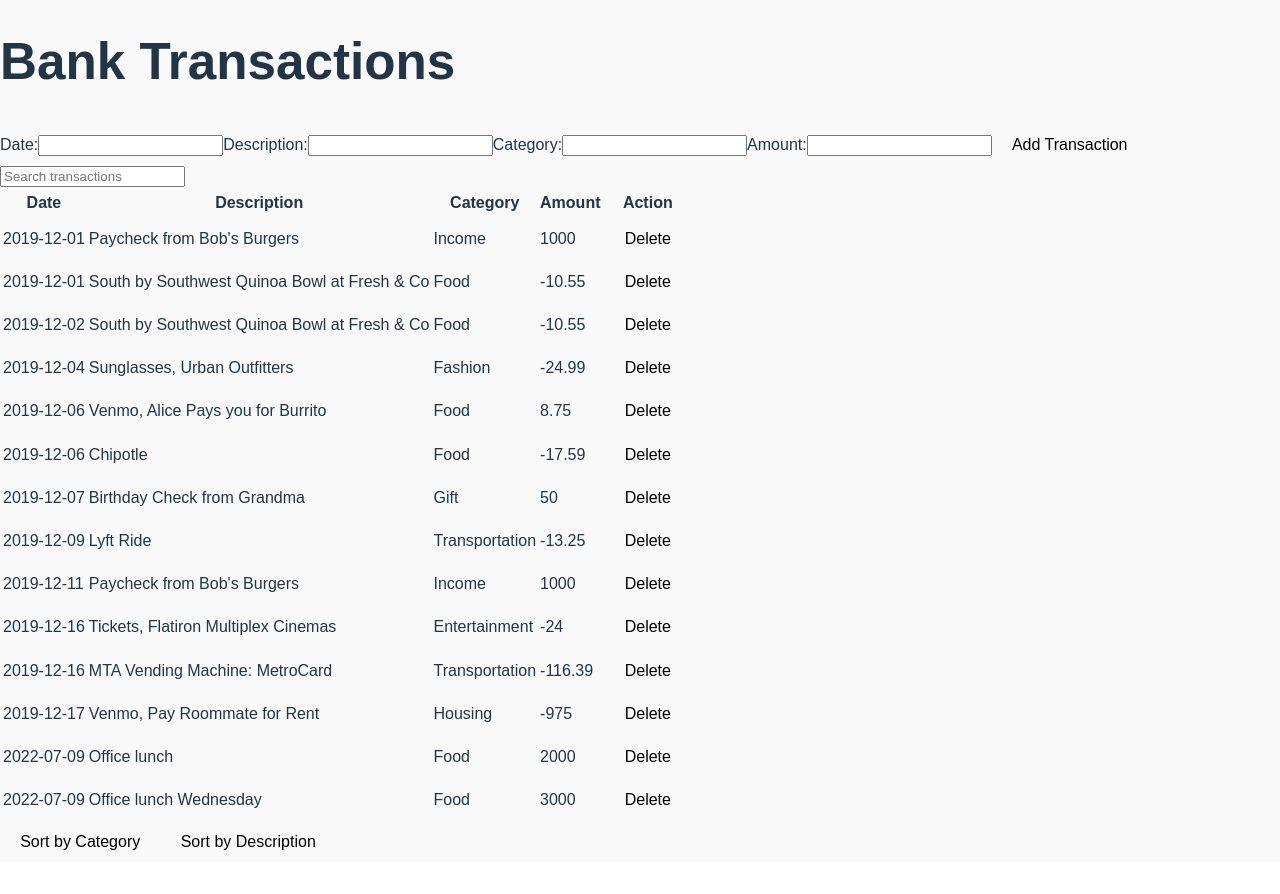
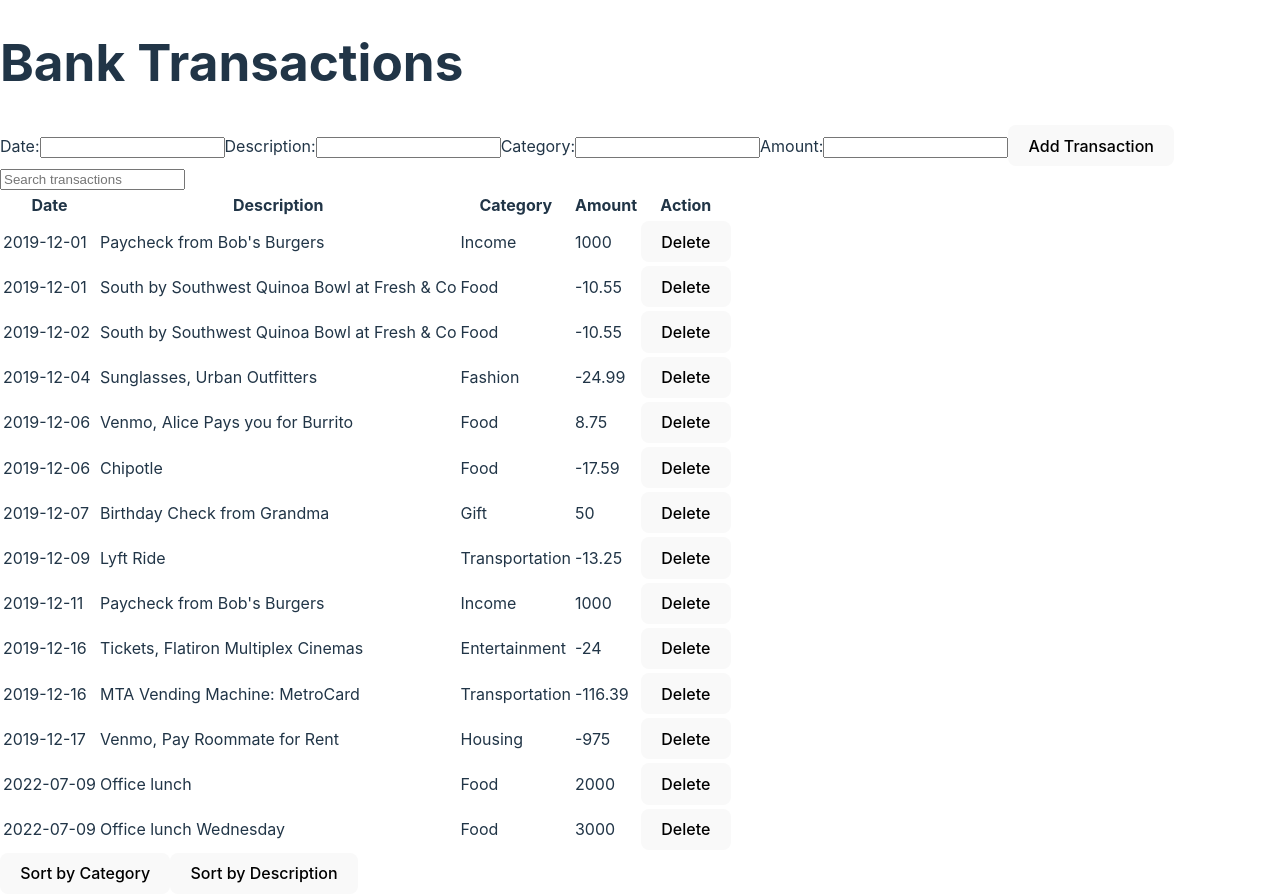
Before and after one commit to Abogeerick/Flatiron-Bank, a React (Vite) app: page / in a window 1280 px wide. Before the commit the page ends 862 px from the top, so only its background shows below. Built offline with nearby package versions, Linux system fonts and the light colour scheme; data requests are answered from the project's data file.

Commit message:
Changes to the App.jsx component

```diff
--- a/src/App.jsx
+++ b/src/App.jsx
@@ -1,7 +1,7 @@
 import React, { useState, useEffect } from 'react';
 import TransactionTable from './TransactionTable';
 import TransactionForm from './TransactionForm';
-import './App.css'
+import '.App.css'
 
 const App = () => {
   const [transactions, setTransactions] = useState([]);
@@ -64,8 +64,8 @@ const App = () => {
   };
 
   return (
-    <div>
-      <h1>Bank Transactions</h1>
+    <div className="container">
+      <h1 className="header">Bank Transactions</h1>
       <TransactionForm addTransaction={addTransaction} />
       <input
         type="text"
```
